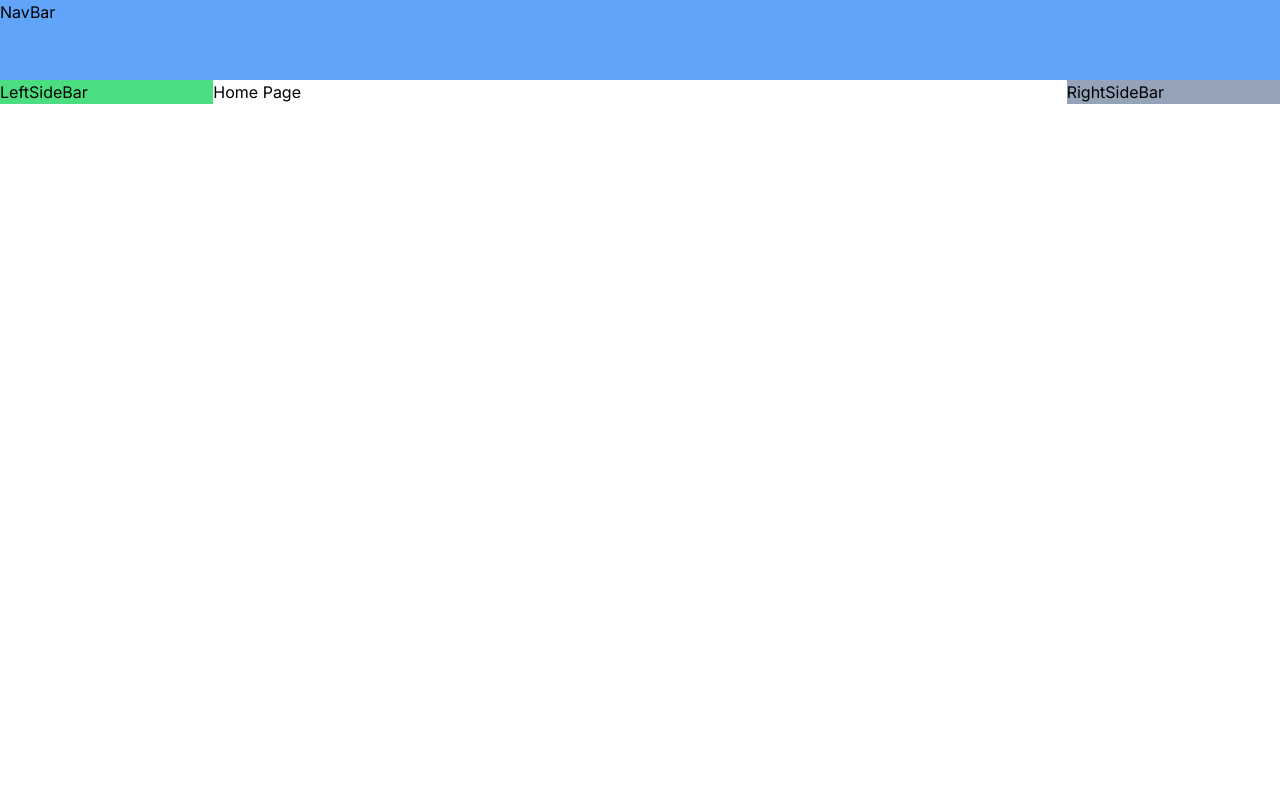
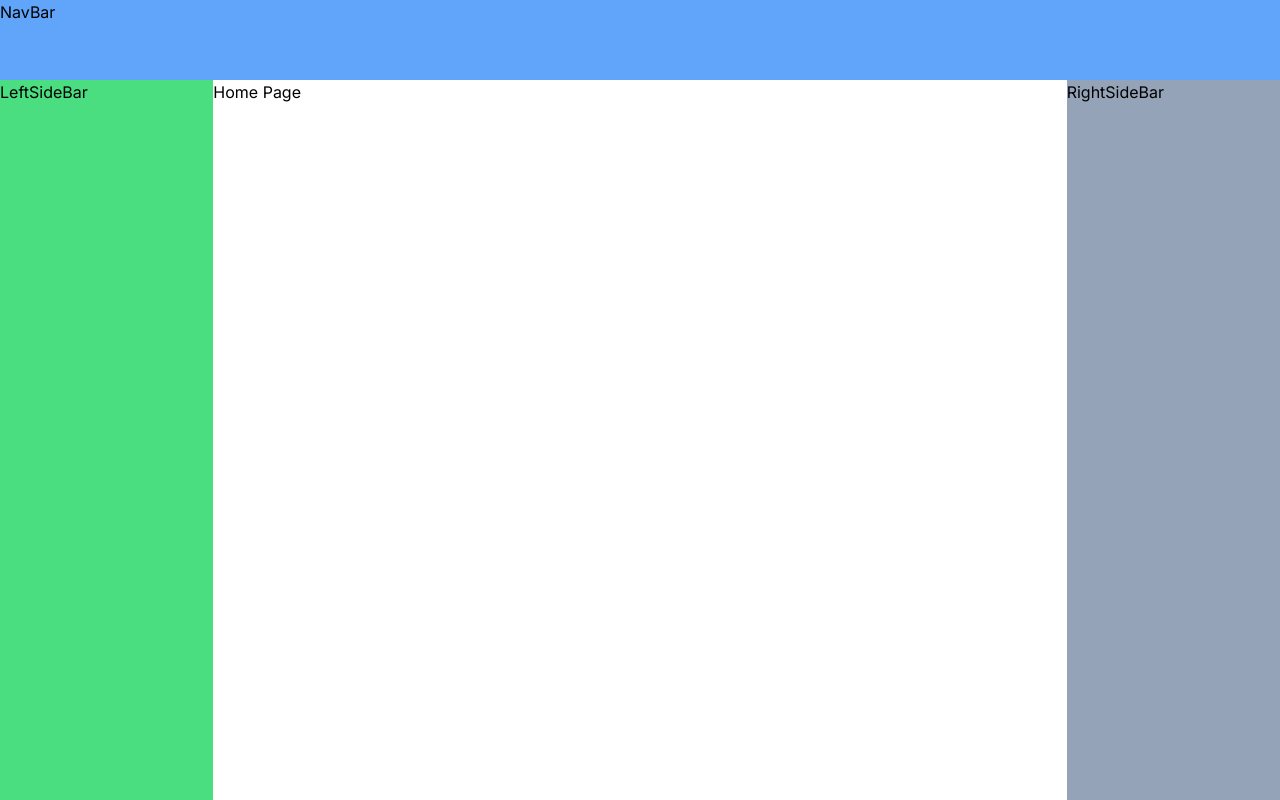
Before and after one commit to DevAnonitos/OU-Social-Hub, a Next.js app in the folder frontend/: page / in a window 1280 px wide. Built offline with nearby package versions, Linux system fonts and the light colour scheme.

Commit message:
Feat(Layout): Add Config Fixed HomeLayout

```diff
--- a/frontend/app/globals.css
+++ b/frontend/app/globals.css
@@ -1,6 +1,12 @@
 @tailwind base;
 @tailwind components;
 @tailwind utilities;
+
+* {
+  margin: 0;
+  padding: 0;
+  box-sizing: border-box;
+}
 
 /* @layer base {
   :root {
@@ -71,15 +77,15 @@
 @layer utilities {
 
   .left_sidebar {
-    @apply bg-green-400 ;
+    @apply bg-green-400 fixed flex flex-col left-0 top-20  inset-y-0 h-[calc(100vh-5rem)] w-[calc(100%/6)] min-h-screen;
   }
 
   .right_sidebar {
-    @apply bg-slate-400 ;
+    @apply bg-slate-400 fixed flex flex-col right-0 top-20  inset-y-0 h-[calc(100vh-5rem)] w-[calc(100%/6)] min-h-screen;
   }
 
   .navbar {
-    @apply bg-blue-400 w-full h-20;
+    @apply bg-blue-400 fixed inset-y-0 w-full h-20;
   }
 
 }
--- a/frontend/app/layout.tsx
+++ b/frontend/app/layout.tsx
@@ -29,7 +29,7 @@ export default function RootLayout({
           </div>
 
           {/* Main Content */}
-          <div className="col-span-1 sm:col-span-3 lg:col-span-8">
+          <div className="col-span-1 sm:col-span-3 lg:col-span-8 pt-20">
             {children}
           </div>
 
--- a/frontend/app/page.tsx
+++ b/frontend/app/page.tsx
@@ -1,8 +1,18 @@
 import React from 'react';
+import {
+  Card,
+  CardContent,
+  CardDescription,
+  CardFooter,
+  CardHeader,
+  CardTitle,
+} from '@/components/ui/card';
 
 const Home = () => {
   return (
-    <main>Home Page</main>
+    <main className='flex'>
+      Home Page
+    </main>
   );
 };
 
```
